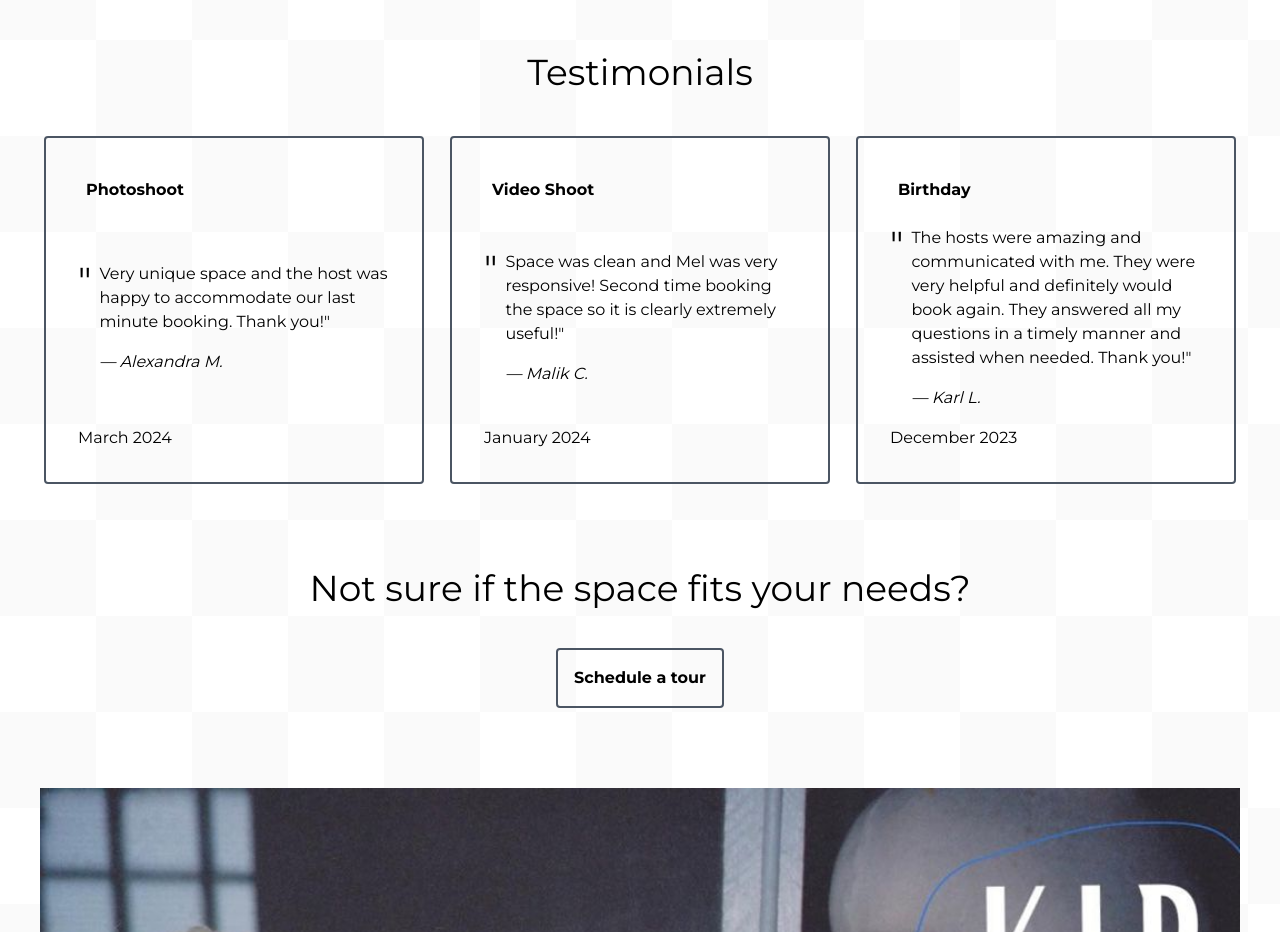
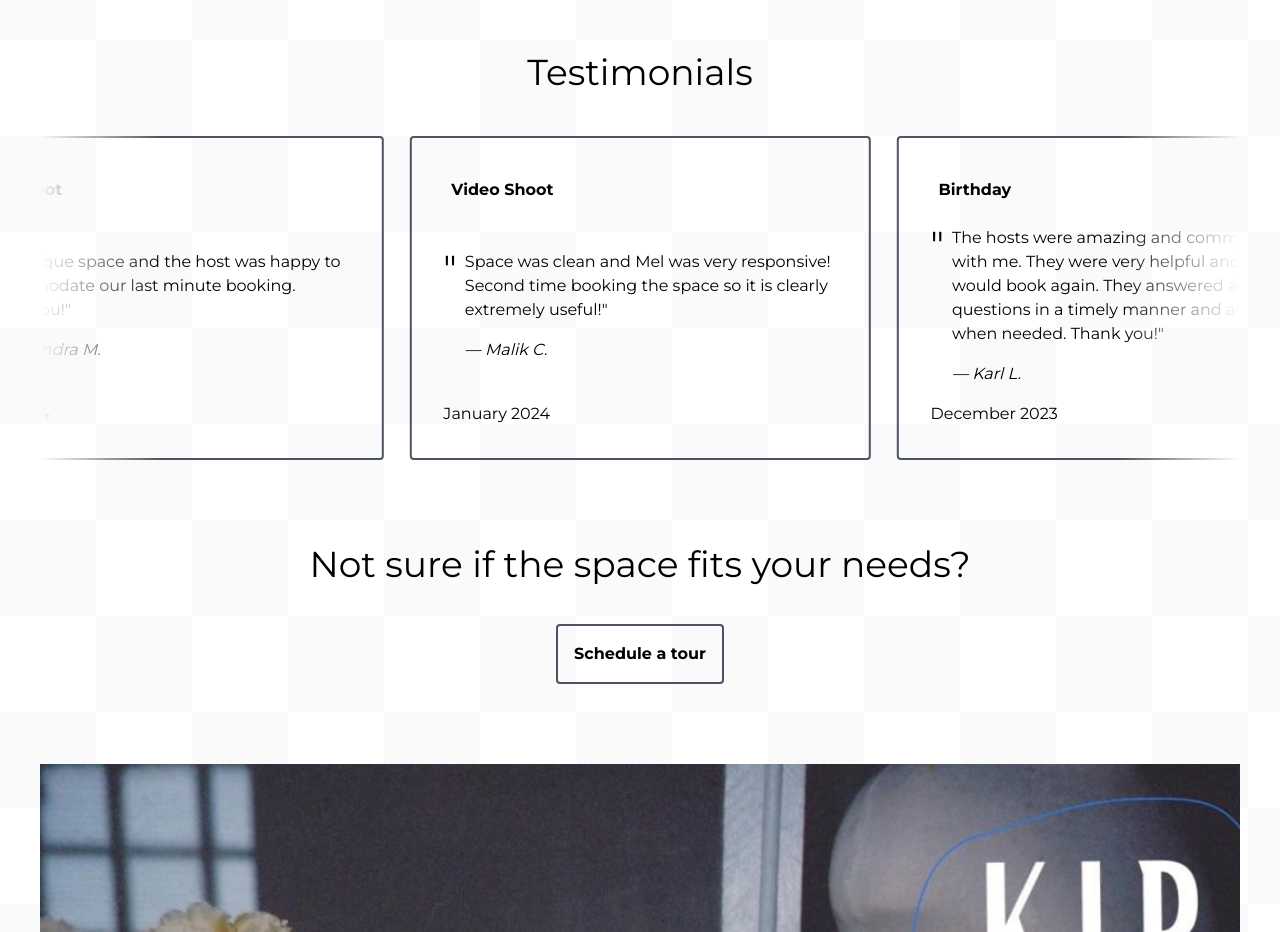
Before and after one commit to yunggarlic/kipstudios, a Next.js app: page / in a window 1280 px wide. Shown: the part 2840-3772 px from the top of the page. Built offline with nearby package versions, Linux system fonts and the light colour scheme.

Commit message:
adjusts arrow and slide amounts

```diff
--- a/src/components/Arrow/Arrow.tsx
+++ b/src/components/Arrow/Arrow.tsx
@@ -6,9 +6,7 @@ const Arrow = ({
   hover?: boolean;
 }) => (
   <svg
-    className={`${flip ? "rotate-180 ml-2 mr-0" : ""} ${
-      hover ? "w-[36px]" : ""
-    } overflow-visible w-[18px] h-[18px] hover:w-[36px] ml-0 mr-2 transition-all`}
+    className={`${flip ? "rotate-180 ml-2 mr-0" : ""}  overflow-visible w-[18px] h-[18px] ml-0 mr-2 transition-all`}
   >
     <defs>
       <marker
--- a/src/components/Testimonials/Testimonials.tsx
+++ b/src/components/Testimonials/Testimonials.tsx
@@ -12,11 +12,11 @@ const Testimonials = ({ testimonials }: TestimonialsProps) => {
         <div className="relative flex w-full">
           <div className="swiper-button-prev !hidden desktop:!block" />
           <Carousel
-            className=""
+            className="desktop:fade-out-two-sides"
             swiperOptions={{
               height: 300,
               centeredSlides: true,
-              slidesPerView: 1,
+              slidesPerView: 1.2,
               spaceBetween: 18,
               autoplay: {
                 delay: 5000,
@@ -36,7 +36,7 @@ const Testimonials = ({ testimonials }: TestimonialsProps) => {
 
               breakpoints: {
                 1024: {
-                  slidesPerView: 3,
+                  slidesPerView: 2.5,
                   navigation: { enabled: true },
                   pagination: { enabled: false },
                 },
```
